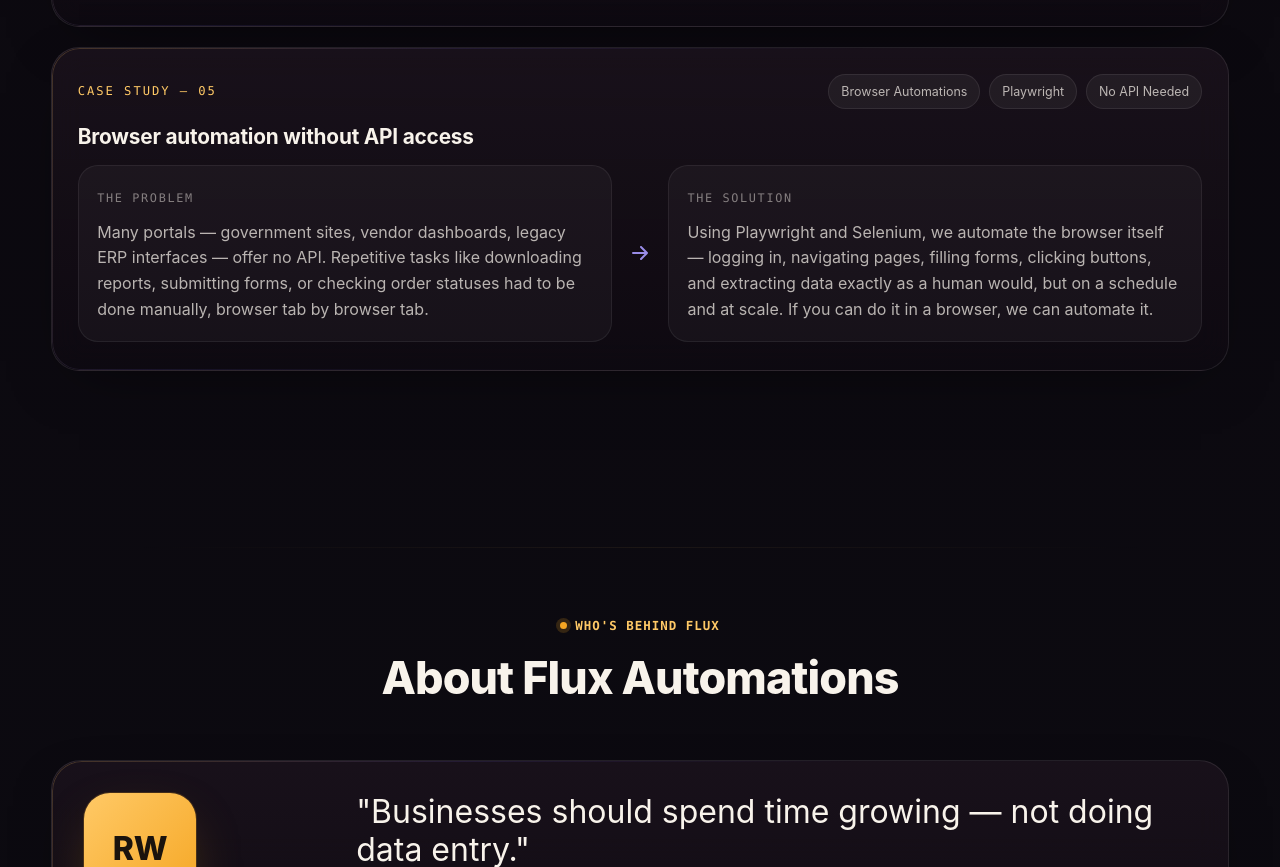
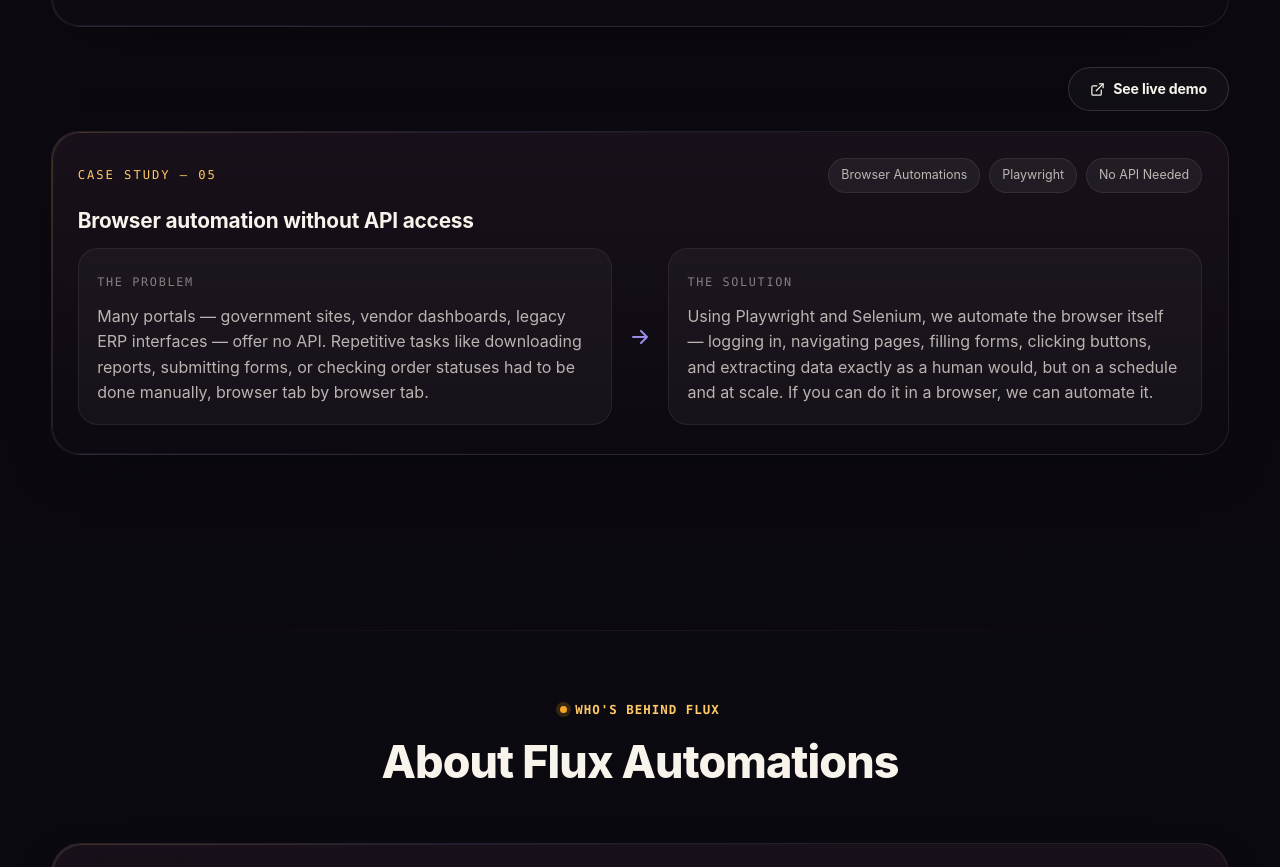
Before and after one commit to fluxautomations/flux-site, a plain HTML site: page index.html in a window 1280 px wide. Shown: the part 4692-5559 px from the top of the page. Drawn offline with Linux system fonts and the light colour scheme.

Commit message:
add demo button for dashboard case study

```diff
--- a/index.html
+++ b/index.html
@@ -1078,6 +1078,13 @@
           </div>
         </div>
 
+<div style="margin-top: 1.25rem; display: flex; justify-content: flex-end;">
+  <a href="foodstories-dashboard-1-2.html" target="_blank" rel="noopener" class="btn btn--ghost btn--sm" data-magnetic>
+    <svg width="15" height="15" viewBox="0 0 24 24" fill="none" stroke="currentColor" stroke-width="2" stroke-linecap="round" stroke-linejoin="round"><path d="M18 13v6a2 2 0 0 1-2 2H5a2 2 0 0 1-2-2V8a2 2 0 0 1 2-2h6"/><polyline points="15 3 21 3 21 9"/><line x1="10" y1="14" x2="21" y2="3"/></svg>
+    See live demo
+  </a>
+</div>
+
         <div class="case-card reveal" data-reveal>
           <div class="case-top">
             <span class="case-index">Case study — 05</span>
```
